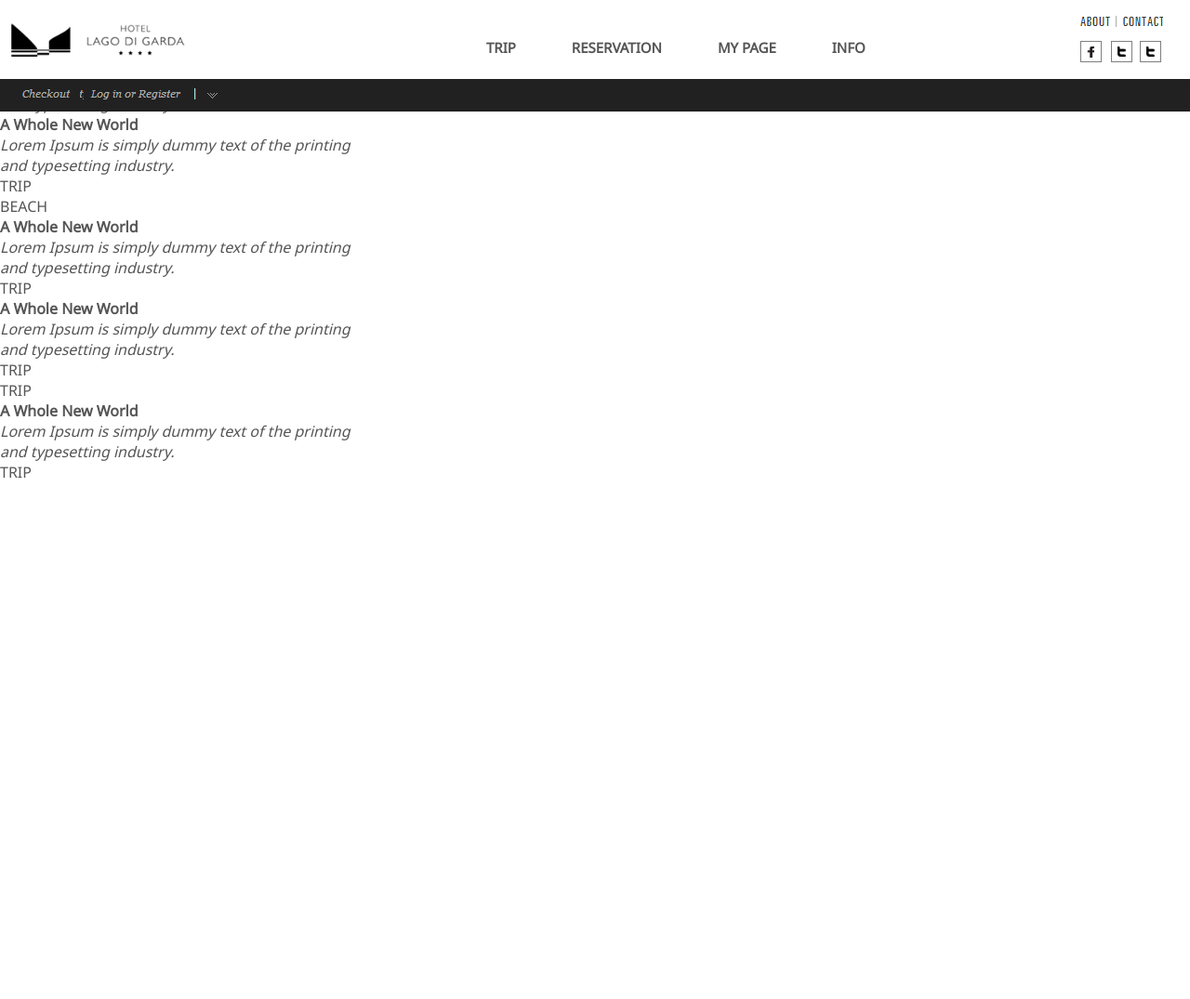
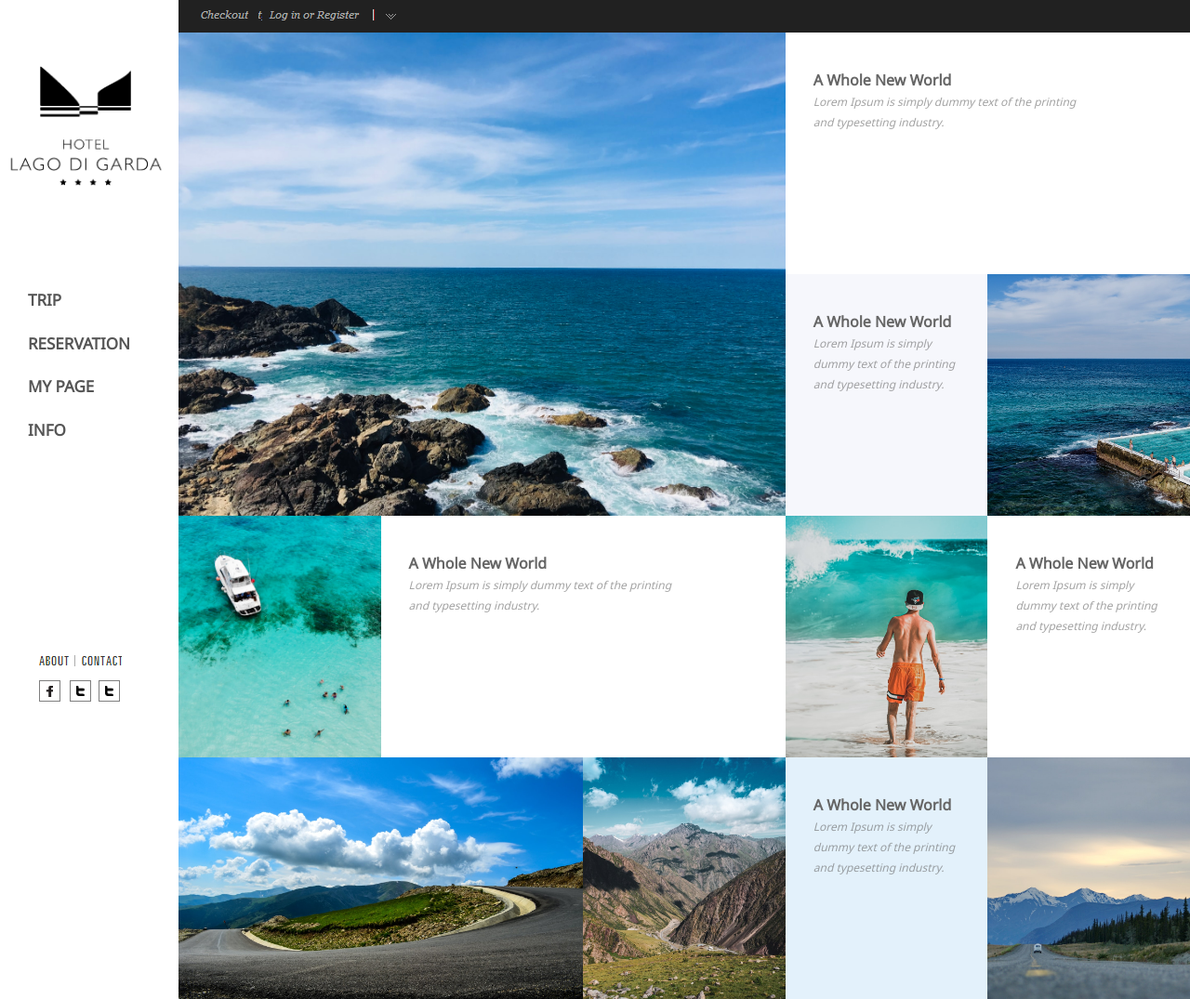
Before and after one commit to juhee4839/trip, a plain HTML site: page trip.html in a window 1280 px wide. Shown: the whole page at 93% size. Before the commit the page ends 800 px from the top, so only its background shows below. Drawn offline with Linux system fonts and the light colour scheme.

Commit message:
Remove Mark up

```diff
--- a/css/style.css
+++ b/css/style.css
@@ -1,94 +1,277 @@
-@import url('https://fonts.googleapis.com/css2?family=Marck+Script&display=swap');
-@import url('https://fonts.googleapis.com/css2?family=Marck+Script&family=Noto+Sans&display=swap');
+@import url("https://fonts.googleapis.com/css2?family=Marck+Script&display=swap");
+@import url("https://fonts.googleapis.com/css2?family=Marck+Script&family=Noto+Sans&display=swap");
 
-*{margin:0px; padding:0px;}
-ul,li{list-style:none;}
-a{text-decoration: none; color:inherit;}
-
-body{
-    /*font-family: Marck Script;*/
-    font-family: "Noto Sans";
-    color:#555;
+* {
+  margin: 0px;
+  padding: 0px;
+}
+ul,
+li {
+  list-style: none;
+}
+a {
+  text-decoration: none;
+  color: inherit;
 }
 
-
-header{
-    position:fixed;
-    width:100%;
-    height:15%;
-    top:0; left:0;
-    background-color: white;
-    transition: all 0.5s;
+body {
+  /*font-family: Marck Script;*/
+  font-family: "Noto Sans";
+  color: #555;
 }
 
-header h1{
-    width:200px;
-    height:130px;
-    background:url(../img/logo2.png) no-repeat 0px;
-    background-size:contain;
-    position:absolute;
-    top:-20px;
-    left:95px;
-    margin-left:-90px;
+header {
+  position: fixed;
+  width: 15%;
+  height: 100%;
+  top: 0;
+  left: 0;
+  background-color: white;
+  transition: all 0.5s;
 }
 
+header h1 {
+  width: 200px;
+  height: 130px;
+  background: url(../img/logo1.png) no-repeat 0px;
+  background-size: contain;
+  position: absolute;
+  top: 70px;
+  left: 50%;
+  margin-left: -90px;
+}
 
 .gnb {
-    position:absolute;
-    width:65%;
-    top:30px;
-    right: -45px;
-    height:57px;
-    bottom:45px;
-    float:right;
+  position: absolute;
+  top: 300px;
+  height: 57px;
 }
 
-.gnb > li{
-    float:left;
+.gnb a {
+  display: block;
+  padding: 8px 30px;
+  font-size: 17px;
+  font-weight: bold;
+  line-height: 1.8;
+  transition: all 0.5s;
 }
 
-.gnb a{
-    display:block;
-    padding:8px 30px;
-    font-size:15px;
-    font-weight:bold;
-    line-height: 1.8;
-    transition:all 0.5s;
+.gnb a:hover {
+  color: skyblue;
 }
 
-.gnb a:hover{
-    color:skyblue;
+.snsSet {
+  width: 100px;
+  height: 47px;
+  position: absolute;
+  bottom: 50px;
+  right: 50%;
+  margin-right: -45px;
 }
 
-.snsSet{
-    width:100px;
-    height:47px;
-    position:absolute;
-    top:15px;
-    right:5%;
-    margin-right:-45px;
-    float:right;
+.snsSet a {
+  float: left;
 }
 
-.snsSet a{
-    float:left;
+nav {
+  position: relative;
+  width: 85%;
+  height: 35px;
+  background-color: #212121;
+  margin-left: 15%;
+  transition: all 0.5s;
 }
 
-nav{
-    position:relative;
-    width:100%;
-    height:35px;
-    background-color:#212121;
-    top:85px;
-    transition:all 0.5s;
+nav a {
+  position: absolute;
+  top: 5px;
 }
 
-nav a{
-    position:absolute;
-    top:5px;
+nav a:nth-child(1) {
+  left: 10px;
+}
+nav a:nth-child(2) {
+  left: 150px;
+}
+nav a:nth-child(3) {
+  left: 90px;
+}
+nav a:nth-child(4) {
+  left: 10px;
 }
 
-nav a:nth-child(1){left:10px;}
-nav a:nth-child(2){left:150px;}
-nav a:nth-child(3){left:90px;}
-nav a:nth-child(4){left:10px;}
+section {
+  width: 85%;
+  position: relative;
+  margin-left: 15%;
+}
+
+article {
+  height: 260px;
+  float: left;
+  transition: all 0.5s;
+  animation: scale 1s;
+}
+
+@keyframes scale {
+  0% {
+    transform: scale(0);
+  }
+  100% {
+    transform: scale(1);
+  }
+}
+
+article:nth-child(1) {
+  width: 60%;
+  height: 520px;
+  background: #ddd;
+}
+article:nth-child(2) {
+  width: 40%;
+  background: #ccc;
+}
+article:nth-child(3) {
+  width: 20%;
+  background: #bbb;
+}
+article:nth-child(4) {
+  width: 20%;
+  background: #aaa;
+}
+article:nth-child(5) {
+  width: 20%;
+  background: #999;
+}
+article:nth-child(6) {
+  width: 40%;
+  background: #888;
+}
+article:nth-child(7) {
+  width: 20%;
+  background: #777;
+}
+article:nth-child(8) {
+  width: 20%;
+  background: #666;
+}
+article:nth-child(9) {
+  width: 40%;
+  background: #555;
+}
+article:nth-child(10) {
+  width: 20%;
+  background: #444;
+}
+article:nth-child(11) {
+  width: 20%;
+  background: #333;
+}
+article:nth-child(12) {
+  width: 20%;
+  background: #222;
+}
+
+article > div {
+  position: relative;
+  width: 100%;
+  height: 100%;
+  overflow: hidden;
+  cursor: pointer;
+}
+
+article .bg {
+  background-size: cover;
+  background-position: center;
+}
+
+article .bg1 {
+  background-image: url(../img/main.jpg);
+}
+
+article .bg2 {
+  background-image: url(../img/trip1.jpg);
+}
+
+article .bg3 {
+  background-image: url(../img/trip3.jpg);
+}
+
+article .bg4 {
+  background-image: url(../img/trip4.jpg);
+}
+
+article .bg5 {
+  background-image: url(../img/trip6.jpg);
+}
+
+article .bg6 {
+  background-image: url(../img/trip8.jpg);
+}
+article .bg7 {
+  background-image: url(../img/trip2.jpg);
+}
+
+article .bg span {
+  font-size: 60px;
+  color: #fff;
+  position: absolute;
+  bottom: 0;
+  right: 20px;
+  transform: scale(10);
+  opacity: 0;
+  transition: all 0.6s;
+}
+
+article .bg1 span {
+  font-size: 170px;
+  bottom: -6px;
+  right: 20px;
+  opacity: 1;
+  transform: scale(1) rotateY(-90deg);
+  transition: all 0.5s;
+}
+
+article:hover .bg span {
+  opacity: 1;
+  transform: scale(1);
+}
+
+article .bg1:hover span {
+  transform: rotateY(0deg);
+  color: #64ccc5;
+}
+
+article .text {
+  color: #666;
+  background: white;
+  padding: 40px 30px;
+  box-sizing: border-box;
+  transition: all 1s;
+}
+
+article:nth-child(3) .text {
+  background-color: #f6f7fc;
+}
+
+article:nth-child(11) .text {
+  background-color: #e3f1fb;
+}
+
+article .text em {
+  font-size: 12px;
+  opacity: 0.6;
+}
+
+article:hover .text strong {
+  font-size: 24px;
+  font-weight: normal;
+  line-height: 1.6;
+  color: #fff;
+  transition: all 1s;
+}
+
+article:hover .text {
+  background-color: #6ce2f6;
+  color: #fff;
+}
--- a/trip.html
+++ b/trip.html
@@ -37,7 +37,7 @@
             </div>
         </article><!--a1-->
         <article>
-            <div class="bg bg2">
+            <div class="text">
                 <p>
                     <strong>A Whole New World</strong><br>
                     <em>Lorem Ipsum is simply dummy text of the printing<br>
@@ -46,60 +46,62 @@
             </div>
         </article><!--a2-->
         <article>
-            <div>
+            <div class="text">
                 <strong>A Whole New World</strong><br>
                 <em>Lorem Ipsum is simply dummy text of the printing<br>
                     and typesetting industry.</em>
             </div>
         </article><!--a3-->
         <article>
-            <div>
+            <div class="bg bg2">
                 <span>TRIP</span>
             </div>
         </article><!--a4-->
-        <artice>
-            <div>
+        <article>
+            <div class="bg bg3">
                  <span>BEACH</span>
             </div>
-        </artice><!--a5-->
+        </article><!--a5-->
         <article>
-            <div>
+            <div class="text">
             <strong>A Whole New World</strong><br>
                 <em>Lorem Ipsum is simply dummy text of the printing<br>
                     and typesetting industry.</em>
             </div>
         </article><!--a6-->
         <article>
-            <div>
+            <div class="bg bg4">
                 <span>TRIP</span>
             </div>
         </article><!--a7-->
         <article>
-            <div>
+            <div class="text">
                 <strong>A Whole New World</strong><br>
                 <em>Lorem Ipsum is simply dummy text of the printing<br>
                     and typesetting industry.</em>
             </div>
         </article><!--a8-->
-        <artice>
-            <div>
+        <article>
+            <div class="bg bg5">
                 <span>TRIP</span>
             </div>
-        </artice><!--a9-->
-        <artice>
-            <div>
+        </article><!--a9-->
+        <article>
+            <div class="bg bg6">
                 <span>TRIP</span>
             </div>
-        </artice><!--a10-->
+        </article><!--a10-->
         <article>
-            <div>
+            <div class="text">
                 <strong>A Whole New World</strong><br>
                 <em>Lorem Ipsum is simply dummy text of the printing<br>
                     and typesetting industry.</em>
             </div>
         </article><!--a11-->
         <article>
-            <span>TRIP</span>
+            <div class="bg bg7">
+               <span>TRIP</span>
+            </div>
         </article><!--a12-->
     </section>
 </body>
```
Also changed, not shown: img/page.JPG (added).
